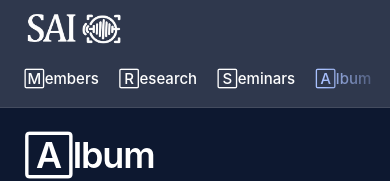
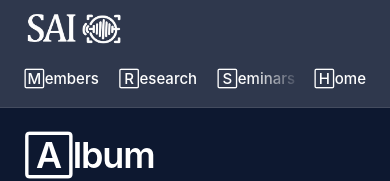
Before and after one commit to Signal-Augmented-Intelligence/-Signal-Augmented-Intelligence.github.io, a Next.js app: page /album in a window 390 px wide. Shown: the top 181 px of the page. Built offline with nearby package versions, Linux system fonts and the light colour scheme; a web font is replaced by a local one.

Commit message:
Keep Home visible and show member publication status

```diff
--- a/admin/src/lib/types.ts
+++ b/admin/src/lib/types.ts
@@ -20,6 +20,8 @@ export type Member = Common & {
   name: string; name_ko: string; aliases: string[]; group: MemberGroup; role: string;
   since: string; until: string; bio: string; url: string; after: string;
   photo_file_id: string | null; photo_preview_url: string | null;
+  /** Absent on older management server releases. */
+  publication?: ContentPublication | { state: 'unverified'; job_id: null; message: null; commit_sha: null };
 };
 
 export type System = {
--- a/src/components/SiteHeader.module.css
+++ b/src/components/SiteHeader.module.css
@@ -16,13 +16,20 @@
 .brandLogo { position: relative; display: block; width: 138px; height: 41px; overflow: hidden; flex: none; }
 .logoImage { width: 174px; height: auto; max-width: none; transform: translate(-27px, -19px); filter: brightness(0) invert(1); }
 .customLogo { display: block; width: auto; max-width: 174px; height: 55px; object-fit: contain; }
-.nav { display: flex; gap: 40px; }
+.navFrame { display: flex; align-items: center; gap: 40px; min-width: 0; }
+.nav { display: flex; gap: 40px; min-width: 0; }
+.homeNav { display: flex; flex: none; }
 .link { display: block; padding: 6px 0; color: #ffffff; font-size: 0.9375rem; font-weight: 500; }
 .link:hover { color: var(--night-accent); text-decoration: none; }
 .link[aria-current='page'] { color: var(--night-accent); }
 
 @media (max-width: 960px) {
-  .nav { gap: 20px; }
+  .navFrame, .nav { gap: 20px; }
+}
+
+@media (min-width: 641px) and (max-width: 800px) {
+  .navFrame, .nav { gap: 12px; }
+  .link { font-size: 0.875rem; }
 }
 
 @media (max-width: 640px) {
@@ -30,10 +37,13 @@
   .brandLogo { width: 100px; height: 30px; }
   .logoImage { width: 128px; transform: translate(-20px, -14px); }
   .customLogo { max-width: 128px; height: 41px; }
-  /* Menu scrolls sideways; the right edge fades so the cut-off items read as "more". */
-  .inner nav { width: calc(100% + var(--gutter)); margin-right: calc(-1 * var(--gutter)); overflow-x: auto; scrollbar-width: none; -webkit-mask-image: linear-gradient(90deg, #000 82%, transparent); mask-image: linear-gradient(90deg, #000 82%, transparent); }
-  .inner nav::-webkit-scrollbar { display: none; }
-  .nav { width: max-content; gap: 20px; padding-right: 40px; white-space: nowrap; }
+  /* Section links can scroll; Home remains visible at the right edge. */
+  .navFrame { width: calc(100% + var(--gutter)); margin-right: calc(-1 * var(--gutter)); gap: 12px; }
+  .nav { flex: 1; width: 0; overflow-x: auto; gap: 20px; white-space: nowrap; scrollbar-width: none;
+    -webkit-mask-image: linear-gradient(90deg, #000 82%, transparent); mask-image: linear-gradient(90deg, #000 82%, transparent); }
+  .nav::-webkit-scrollbar { display: none; }
+  .nav li:last-child { padding-right: 14px; }
+  .homeNav { padding-right: var(--gutter); white-space: nowrap; }
 }
 
 @supports ((backdrop-filter: blur(1px)) or (-webkit-backdrop-filter: blur(1px))) {
--- a/src/components/SiteHeader.tsx
+++ b/src/components/SiteHeader.tsx
@@ -8,6 +8,8 @@ import styles from './SiteHeader.module.css';
 export function SiteHeader() {
   const lab = getLab();
   const items = visibleNav(MAIN_NAV);
+  const home = items.filter((item) => item.href === '/');
+  const sections = items.filter((item) => item.href !== '/');
   return (
     <header className={styles.header}>
       <div className={`container container-header ${styles.inner}`}>
@@ -18,8 +20,9 @@ export function SiteHeader() {
                 <img src="/images/sai-lab-black.png" alt={lab.name} className={styles.logoImage} />
               </span>}
         </Link>
-        <nav aria-label="Main">
-          <NavLinks items={items} className={styles.nav} linkClassName={styles.link} />
+        <nav aria-label="Main" className={styles.navFrame}>
+          <NavLinks items={sections} className={styles.nav} linkClassName={styles.link} />
+          <NavLinks items={home} className={styles.homeNav} linkClassName={styles.link} />
         </nav>
       </div>
     </header>
```
Also changed, not shown: admin/src/app/members/MembersScreen.tsx (+11 -1 lines), 1 other file (tests, documents, lock files or other folders).
